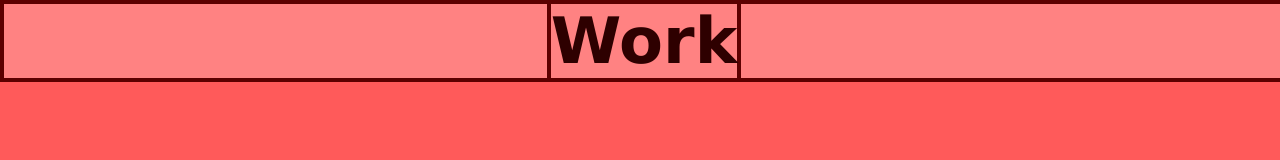
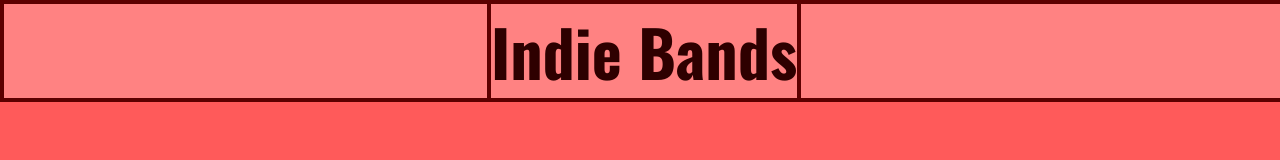
Before and after one commit to keirruttley/Gallery, a plain HTML site: page index.html in a window 1280 px wide. Drawn offline with nearby package versions, Linux system fonts and the light colour scheme.

Commit message:
imported font

```diff
--- a/index.html
+++ b/index.html
@@ -9,7 +9,7 @@
 <body>
     <div id="title">
         <h1>
-            Work
+            Indie Bands
         </h1>
     </div>
 </body>
--- a/stylesheet.css
+++ b/stylesheet.css
@@ -1,3 +1,6 @@
+/* imported text */
+@import url('https://fonts.googleapis.com/css2?family=Oswald:wght@200..700&display=swap');
+
 /* styles for all websites */
 * {
     padding: 0%;
@@ -23,7 +26,7 @@ h1 {
     border-left: 4px rgb(93, 0, 0) solid;
     border-right: 4px rgb(93, 0, 0) solid;
     /* Heading text - size,color,background color */
-    font-family: Verdana, Geneva, Tahoma, sans-serif;
+    font-family: "Oswald", sans-serif;
     color: rgb(46, 0, 0);
     font-size: calc(2rem + 2vh + 2vh);
     background-color: rgb(255, 130, 130);
```
